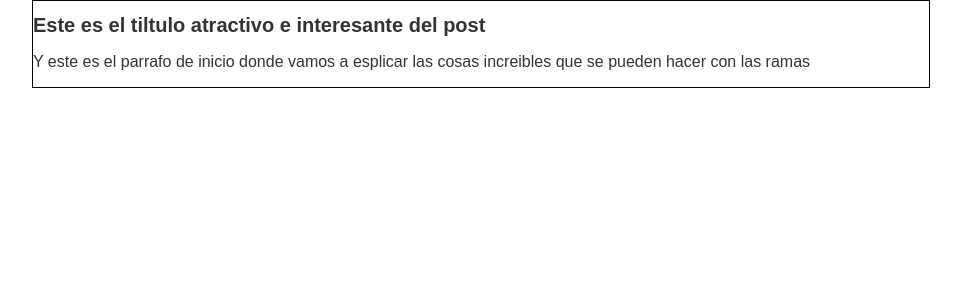
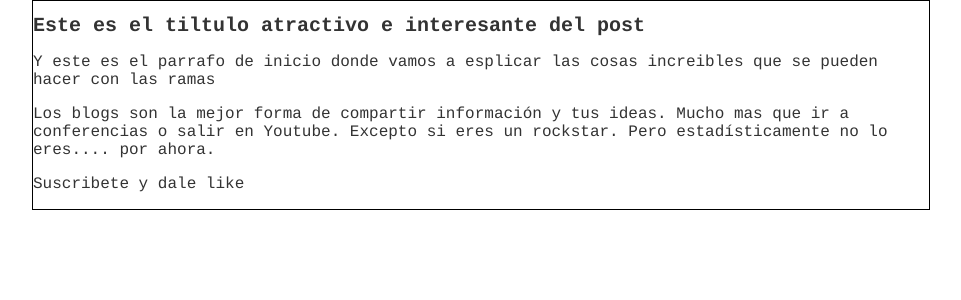
Before and after one commit to eidrwell/platzi, a PHP site: page /blogspot.html in a window 1280 px wide. Shown: the top 300 px of the page, without its empty margins (159-1120 px from the left). Run offline with PHP 8.4, Linux system fonts and the light colour scheme.

Commit message:
Agreado contenido adicionasl del blog y una mejort tiporafia

```diff
--- a/Git/blogspot.html
+++ b/Git/blogspot.html
@@ -12,6 +12,8 @@
         <div id="post">
             <h1>Este es el tiltulo atractivo e interesante del post</h1>
             <p>Y este es el parrafo de inicio donde vamos a esplicar las cosas increibles que se pueden hacer con las ramas</p>
+            <p>Los blogs son la mejor forma de compartir información y tus ideas. Mucho mas que ir a conferencias o salir en Youtube. Excepto si eres un rockstar. Pero estadísticamente no lo eres.... por ahora.</p>
+                <p>Suscribete y dale like</p>
         </div>
     </div>
 </body>
--- a/Git/css/estilos.css
+++ b/Git/css/estilos.css
@@ -1,7 +1,7 @@
 body{
     color: #333;
     text-align: center;
-    font-family: "Arial";
+    font-family: "Courier";
     font-size: 16px;
     margin: 0px;
     padding: 0;
```
